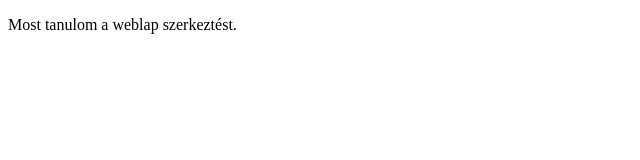
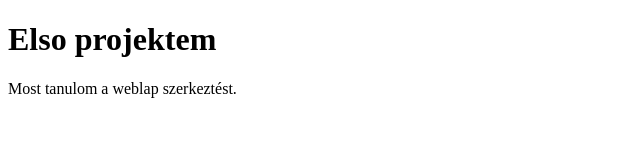
Before and after one commit to PhantoMan26/elso-project, a plain HTML site: page index.html in a window 1280 px wide. Shown: the whole page, without its empty margins (0-640 px from the left). Drawn offline with Linux system fonts and the light colour scheme.

Commit message:
cismor 1 hozzadasa az index.html be, styles/style.css letrehozasa

```diff
--- a/index.html
+++ b/index.html
@@ -7,6 +7,7 @@
     <title>Első projektem</title>
 </head>
 <body>
+    <h1>Elso projektem</h1>
     <p>
         Most tanulom a weblap szerkeztést.
     </p>
--- /dev/null
+++ b/styles/style.css
@@ -0,0 +1,4 @@
+h1{
+    color:darkorchid;
+    font-size: 48px;
+}
```
